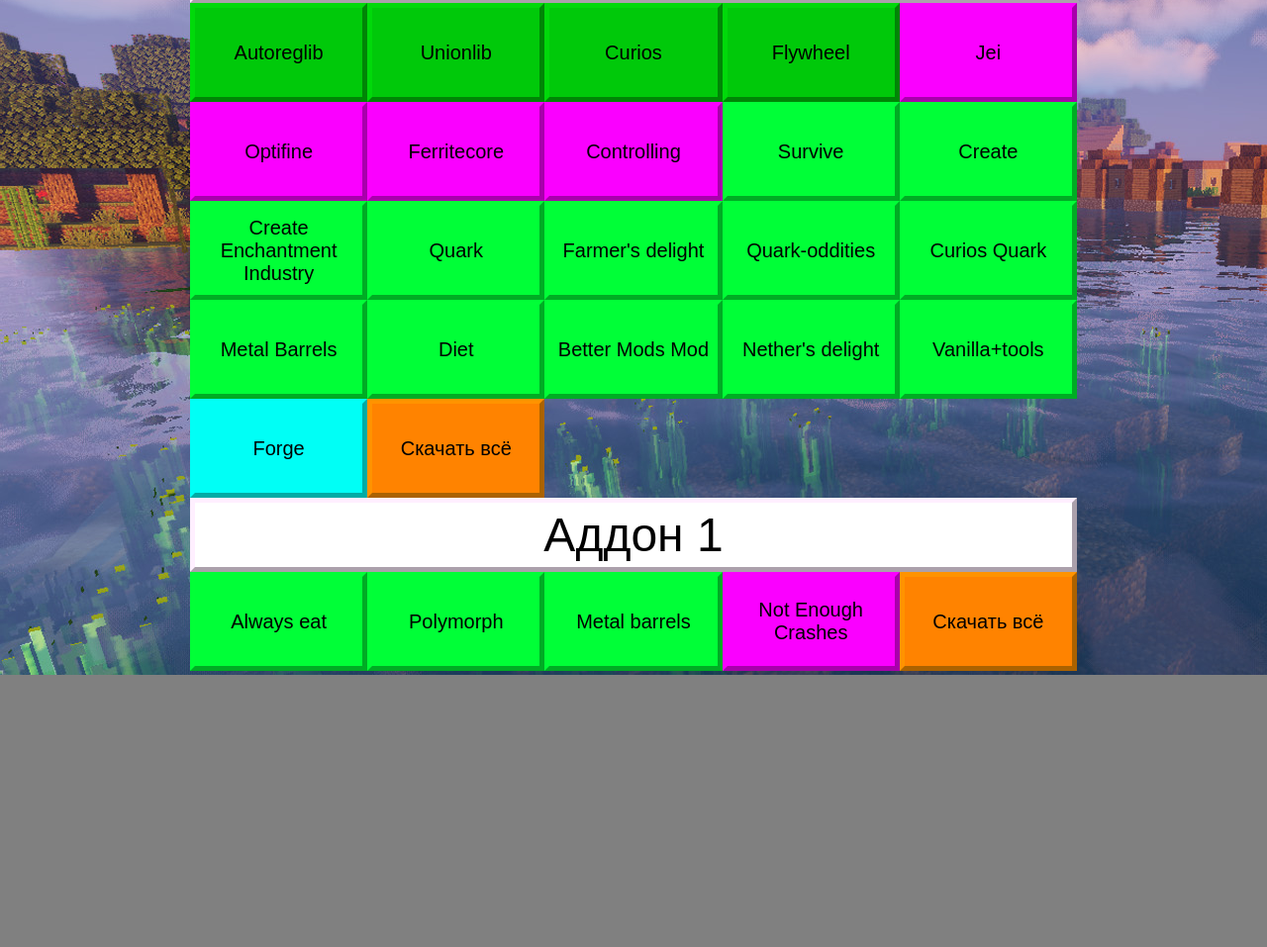
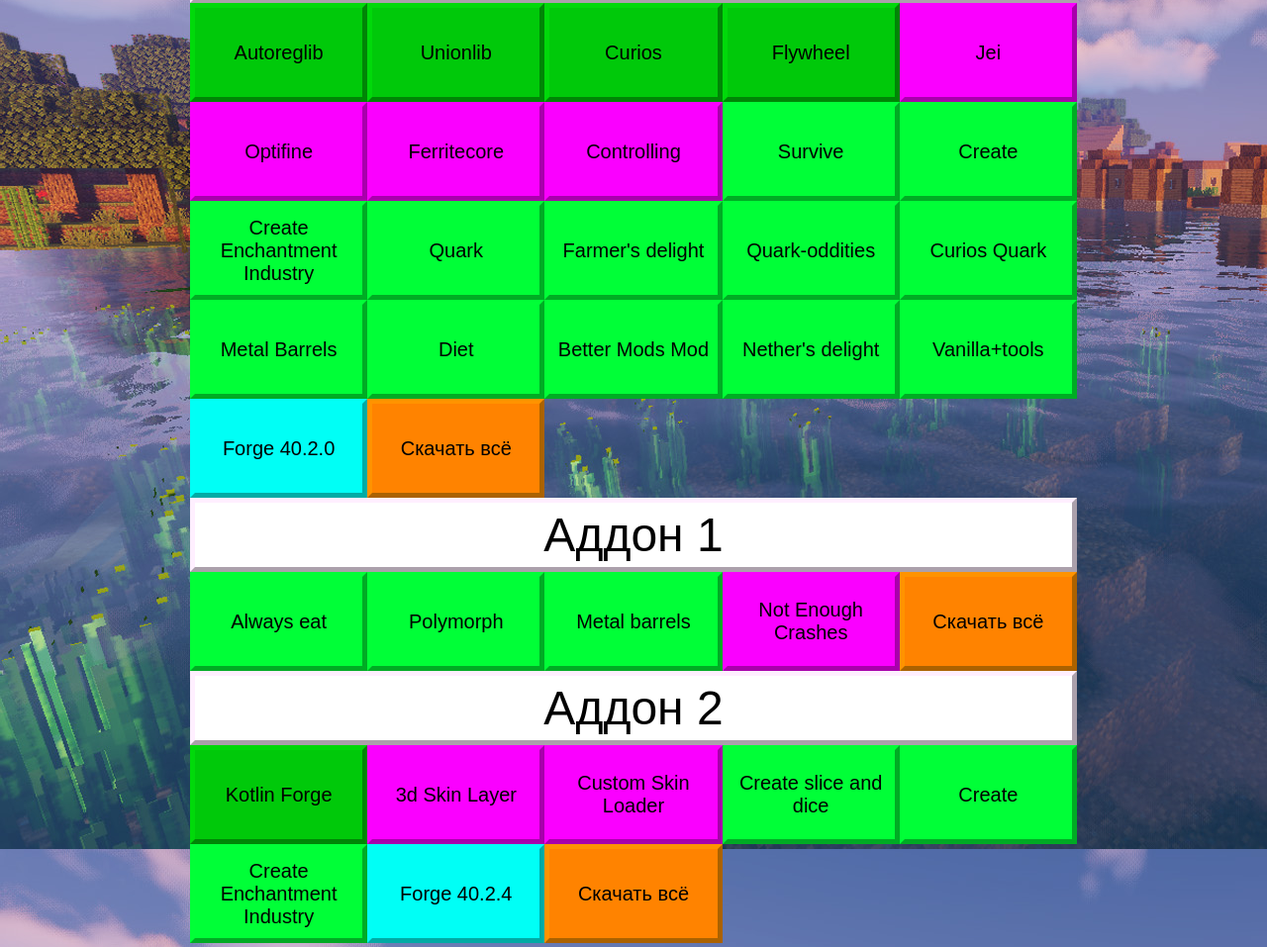
Before and after one commit to 992040/992040.github.io, a plain HTML site: page create_1_18_2_modpack.html in a window 1280 px wide. Shown: the part 222-1179 px from the top of the page at 99% size. Before the commit the page ends 904 px from the top, so only its background shows below. Drawn offline with Linux system fonts and the light colour scheme.

Commit message:
Add files via upload

```diff
--- a/create_1_18_2_modpack.html
+++ b/create_1_18_2_modpack.html
@@ -56,7 +56,7 @@
 
 		<div class="nnn"><a href="https://www.curseforge.com/api/v1/mods/308705/files/3669738/download"><button class="yyy">Vanilla+tools</button></a></div>
 
-		<div class="nnn"><a href="https://maven.minecraftforge.net/net/minecraftforge/forge/1.18.2-40.2.0/forge-1.18.2-40.2.0-installer.jar"><button class="ddd">Forge</button></a></div>
+		<div class="nnn"><a href="https://maven.minecraftforge.net/net/minecraftforge/forge/1.18.2-40.2.0/forge-1.18.2-40.2.0-installer.jar"><button class="ddd">Forge 40.2.0</button></a></div>
 
 		<div class="nnn"><a href="https://drive.google.com/u/1/uc?id=1F-Zdi8y20aow-HVOVODpy1hXyO_kLyf7&export=download"><button class="ooo">Скачать всё</button></a></div>
 
@@ -72,6 +72,23 @@
 
 		<div class="nnn"><a href="https://drive.google.com/u/1/uc?id=13q9P-YGWRsWK2nHuKU1PckhJWu5WvF-n&export=download"><button class="ooo">Скачать всё</button></a></div>
 
+		<button class="hd">Аддон 2</button>
+
+		<div class="nnn"><a href="https://www.curseforge.com/api/v1/mods/351264/files/4439494/download"><button class="lll">Kotlin Forge</button></a></div>
+
+		<div class="nnn"><a href="https://www.curseforge.com/api/v1/mods/521480/files/4001976/download"><button class="aaa">3d Skin Layer</button></a></div>
+
+		<div class="nnn"><a href="https://www.curseforge.com/api/v1/mods/286924/files/4480814/download"><button class="aaa">Custom Skin Loader</button></a></div>
+
+		<div class="nnn"><a href="https://www.curseforge.com/api/v1/mods/659674/files/4564933/download"><button class="yyy">Create slice and dice</button></a></div>
+
+		<div class="nnn"><a href="https://www.curseforge.com/api/v1/mods/328085/files/4550986/download"><button class="yyy">Create</button></a></div>
+
+		<div class="nnn"><a href="https://www.curseforge.com/api/v1/mods/688768/files/4565347/download"><button class="yyy">Create Enchantment Industry</button></a></div>
+
+		<div class="nnn"><a href="https://maven.minecraftforge.net/net/minecraftforge/forge/1.18.2-40.2.4/forge-1.18.2-40.2.4-installer.jar"><button class="ddd">Forge 40.2.4</button></a></div>
+
+		<div class="nnn"><a href=""><button class="ooo">Скачать всё</button></a></div>
 
 	</div>
 </body>
```
Also changed, not shown: how_to_download_create_1_18_2_modpack.html (+1 -1 lines).
